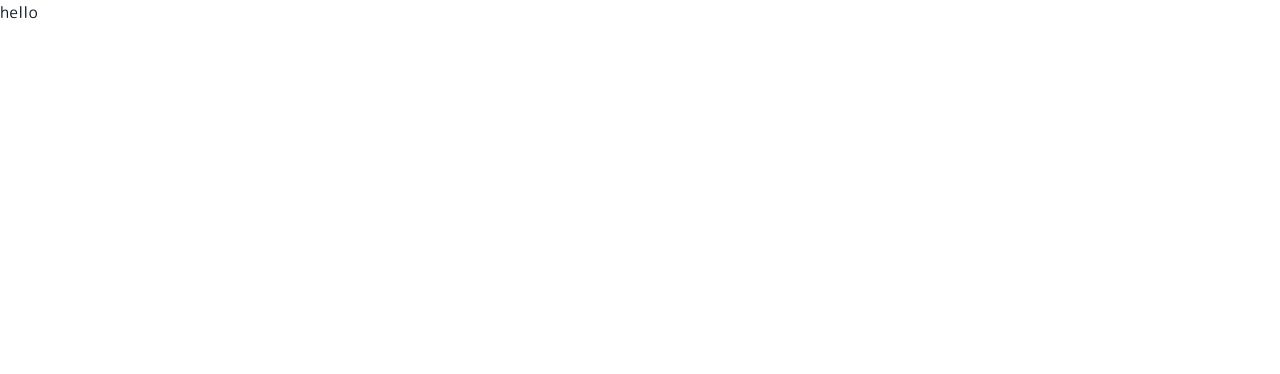
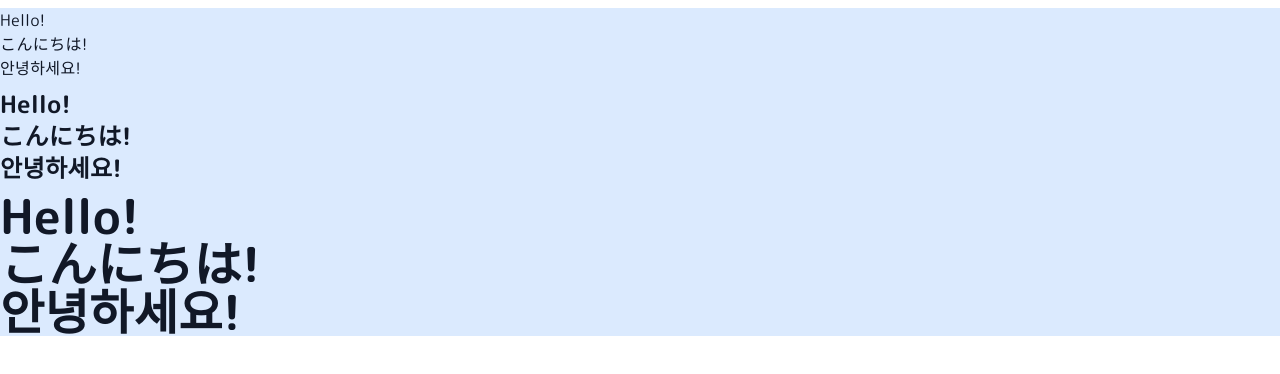
Before and after one commit to genie-oh/nextjs-portfolio, a Next.js app: page / in a window 1280 px wide. Shown: the top 374 px of the page. Built offline with nearby package versions, Linux system fonts and the light colour scheme.

Commit message:
mod: test tailwind > index.tsx

```diff
--- a/pages/index.tsx
+++ b/pages/index.tsx
@@ -1,3 +1,27 @@
 export default function Home() {
-    return <div>hello</div>;
+    return (
+        <div className="bg-blue-100">
+            <p>
+                Hello!
+                <br />
+                こんにちは!
+                <br />
+                안녕하세요!
+            </p>
+            <p className="text-2xl font-bold">
+                Hello!
+                <br />
+                こんにちは!
+                <br />
+                안녕하세요!
+            </p>
+            <p className="text-5xl font-bold text-">
+                Hello!
+                <br />
+                こんにちは!
+                <br />
+                안녕하세요!
+            </p>
+        </div>
+    );
 }
```
